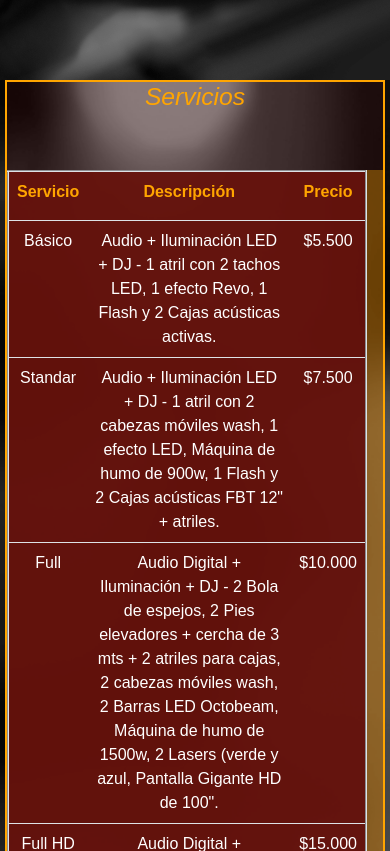
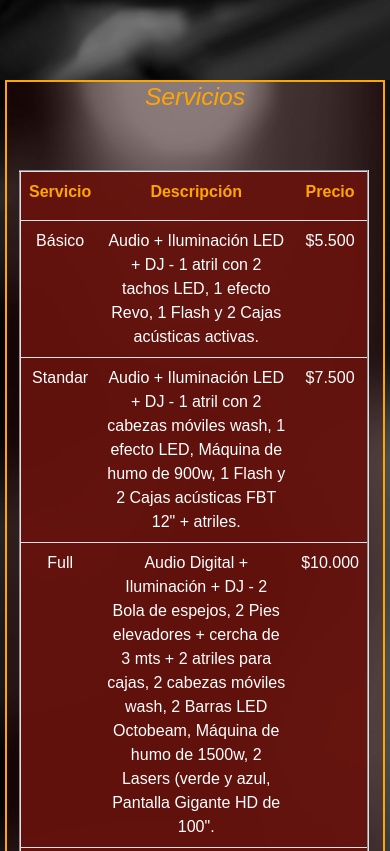
Before and after one commit to DJCarlosHermida/desarrollo_web, a website: page pages/servicios.html in a window 390 px wide. Shown: the part 420-1271 px from the top of the page. Drawn offline with nearby package versions, Linux system fonts and the light colour scheme.

Commit message:
Tabla Servicios OK

```diff
--- a/pages/servicios.html
+++ b/pages/servicios.html
@@ -75,8 +75,8 @@
             <div class="servicios-div3">
                 <h2><em>Servicios</em></h2>
                 <!-- Tabla De Servicios -->
-                <div>
-                    <article>
+                <div class="container">
+                    <article class="container-table">
                         <table class="table" border="2" cellpadding="12" cellspacing="6">
                             <tr>
                                 <th>Servicio</th>
--- a/scss/media-querys/_querrys.scss
+++ b/scss/media-querys/_querrys.scss
@@ -59,6 +59,18 @@
     .carousel{
         width: 680px;
         justify-content: center;
+    }
+    .servicios-div3{
+        width: 780px;
+    }
+    .container-table{
+        width: 700px;
+    }
+    .table{
+        width: 700px;
+    }
+    .table tr td{
+        justify-self: center;
     }
 }
 @media (max-width: 768px){
@@ -128,6 +140,15 @@
     .servicios-div3{
         width: 380px;
     }
+    .container-table{
+        width: 350px;
+    }
+    .table{
+        width: 350px;
+    }
+    .table tr td{
+        justify-self: center;
+    }
 
 }
 
@@ -175,4 +196,16 @@
         display: flex;
         justify-content: center;
     }
+    .servicios-div3{
+        width: 355px;
+    }
+    .container-table{
+        width: 330px;
+    }
+    .table{
+        width: 330px;
+    }
+    .table tr td{
+        justify-self: center;
+    }
 }
--- a/scss/secciones/_section1.scss
+++ b/scss/secciones/_section1.scss
@@ -2,7 +2,7 @@
 .section1{
     background: linear-gradient(to right, rgba(97, 13, 13, 0.733), black);
     width: 100%;
-    position: fixed;
+    position: absolute;
     header{
         background: transparent;
         .header__logo{
--- a/scss/secciones/_section3.scss
+++ b/scss/secciones/_section3.scss
@@ -15,7 +15,7 @@
             background-color: rgba(255, 166, 0, 0.356);
             color: white;
             table {
-                width: 360px;
+
                 tr{
                     color: white;
                     background-color: rgba(97, 13, 13, 0.673);
```
Also changed, not shown: css/style.css.
